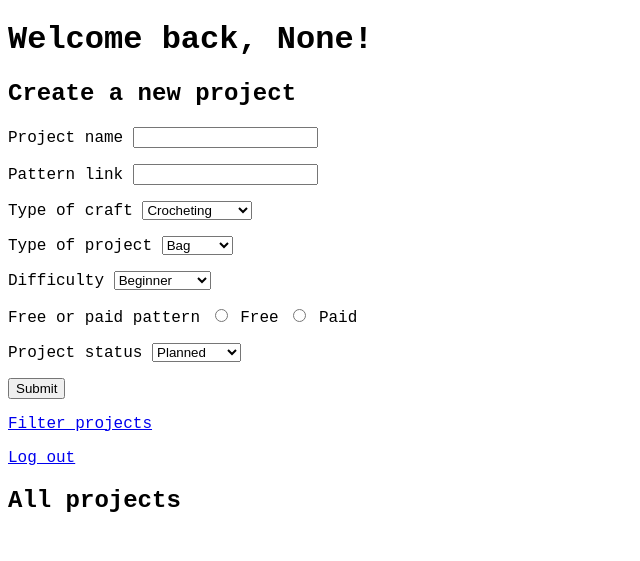
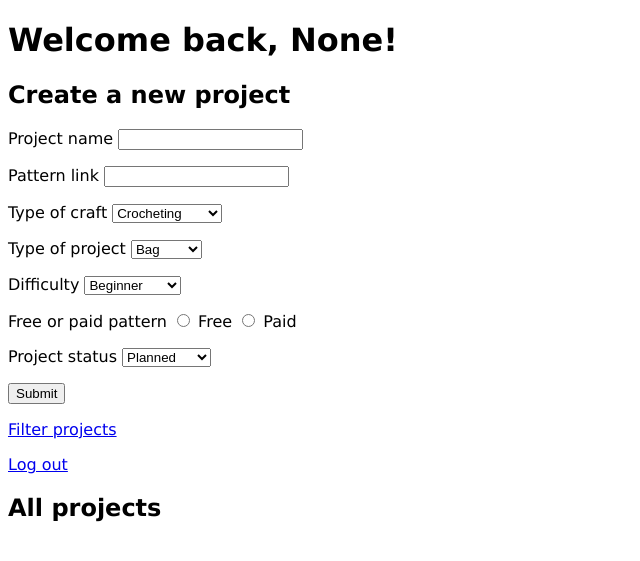
Before and after one commit to mmignola/Hackbright-Capstone-Project, a Flask app: page /user_profile in a window 1280 px wide. Shown: the top 561 px of the page, without its empty margins (0-640 px from the left). Run offline with Flask 2, Linux system fonts and the light colour scheme; the visitor is signed in with stand-in values (Sample User, id 1); data comes from the database, SQL or seed files in the repository; data that the repository does not hold is empty.

Commit message:
added divs to all templates

```diff
--- a/static/style.css
+++ b/static/style.css
@@ -1,7 +1,3 @@
 body {
-    font-family: 'Courier New', Courier, monospace;
+    font-family: Verdana, Geneva, Tahoma, sans-serif;
 }
-
-h1 {
-    font-size: 32px;
-}
--- a/templates/edit_update.html
+++ b/templates/edit_update.html
@@ -1,8 +1,12 @@
 {% extends 'base.html' %}
 {% block body %}
 
+
+<div class="page-header">
     <h1>{{ update.update_name }}</h1>
+</div>
 
+<div class="form-block">
     <form action="/update/{{ update.update_id }}/execute_edits" method="POST">
         <p>Update name <input type="text" name="update_name" </p>
         <p>Percent done <input type="number" name="percent_done" min="0" max="100" </p>
@@ -11,6 +15,6 @@
 
         <p><input type="submit"></p>
     </form>
-
+</div>
 
 {% endblock %}
--- a/templates/user_profile.html
+++ b/templates/user_profile.html
@@ -1,9 +1,15 @@
 {% extends 'base.html' %}
 {% block body %}
 
+
+<div class="page-header">
     <h1>Welcome back, {{ user.fname }}!</h1>
+</div>
+
+<div class="form-block">
 
     <h2>Create a new project</h2>
+
     <form action="/projects" method="POST">
         <p>Project name <input type="text" name="proj_name"></p>
         <p>Pattern link <input type="text" name="pattern_link"></p>
@@ -58,12 +64,16 @@
 
         <p><input type="submit"></p>
     </form>
+</div>
 
 
+<div class="redirect-links">
     <p><a href="/filter">Filter projects</a></p>
     <p><a href="/log_out">Log out</a></p>
+</div>
 
 
+<div class="lists">
     <h2>All projects</h2>
     <ul>
     {% for project in projects %}
@@ -74,6 +84,6 @@
         </li>
     {% endfor %}
     </ul>
-
+</div>
 
 {% endblock %}
```
Also changed, not shown: templates/edit_project.html (+7 -2 lines), templates/filter_projects.html (+7 -11 lines), templates/filter_results.html (+8 -0 lines), templates/homepage.html (+12 -2 lines), templates/project_details.html (+12 -0 lines), templates/update_details.html (+12 -6 lines). Lines whose indentation alone changed are shown as unchanged.
